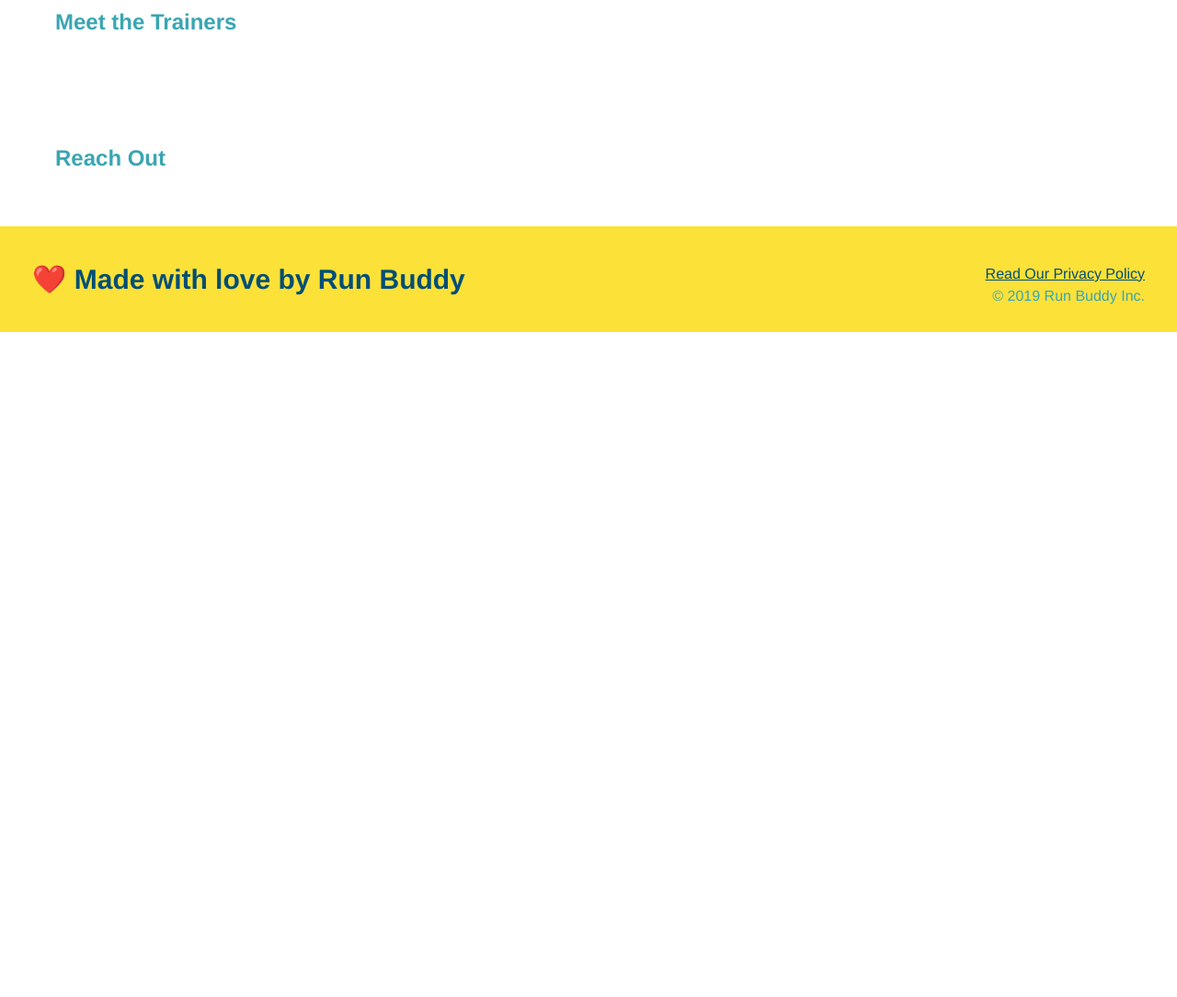
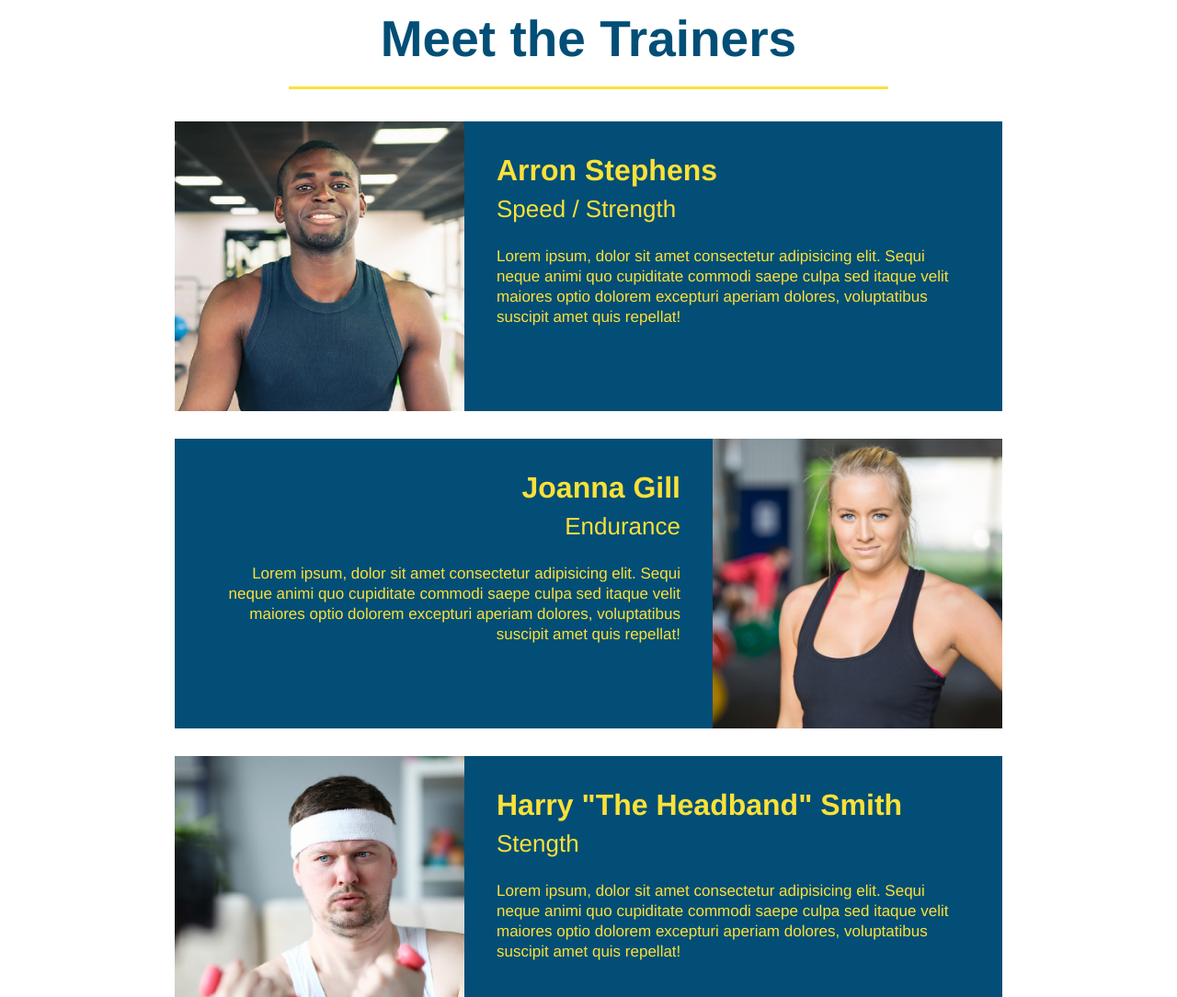
Before and after one commit to sweetfreak/run-buddy, a plain HTML site: page index.html in a window 1280 px wide. Shown: the part 2780-3864 px from the top of the page at 92% size. Before the commit the page ends 3141 px from the top, so only its background shows below. Drawn offline with Linux system fonts and the light colour scheme.

Commit message:
added trainer bios

```diff
--- a/assets/css/style.css
+++ b/assets/css/style.css
@@ -177,3 +177,50 @@ section {
 .steps span {
     font-size: 38px;
 }
+
+.trainers {
+    text-align: center;
+}
+
+.trainer {
+    width: 900px;
+    margin: 0 auto 30px auto;
+    background: #024e76;
+    color: #fce138;
+    overflow: auto;
+}
+
+.trainer img {
+width: 35%;
+float: left;
+}
+
+.trainer-bio {
+    padding: 35px;
+    float: left;
+    width: 65%;
+}
+
+.text-left {
+    text-align: left;
+}
+
+.text-right {
+    text-align: right;
+}
+
+.trainer-bio h3 {
+    font-size: 32px;
+    margin-bottom: 8px;
+}
+
+.trainer-bio h4 {
+    font-weight: lighter;
+    font-size: 26px;
+    margin-bottom: 25px;
+}
+
+.trainer-bio p {
+    font-size: 17px;
+    line-height: 1.3;
+}
--- a/index.html
+++ b/index.html
@@ -101,8 +101,43 @@
         </section>
 
         <!--Your Trainers-->
-        <section>
-           <h2>Meet the Trainers </h2>
+        <section id="your-trainers" class="trainers">
+            <h2 class="section-title primary-border">Meet the Trainers </h2>
+            <article class="trainer">
+                <img src="./assets/images/trainer-1.jpg" alt="Arron Stephens in his workout clothes, ready to pump iron" />
+                <div class="trainer-bio text-left">
+                    <h3>Arron Stephens</h3>
+                    <h4>Speed / Strength</h4>
+                    <p>
+                        Lorem ipsum, dolor sit amet consectetur adipisicing elit. Sequi neque animi quo cupiditate commodi saepe culpa sed
+                        itaque velit maiores optio dolorem excepturi aperiam dolores, voluptatibus suscipit amet quis repellat!
+                    </p>
+                </div>
+            </article>
+
+            <article class="trainer">
+                <div class="trainer-bio text-right">
+                    <h3>Joanna Gill</h3>
+                    <h4>Endurance</h4>
+                    <p>
+                        Lorem ipsum, dolor sit amet consectetur adipisicing elit. Sequi neque animi quo cupiditate commodi saepe culpa sed
+                        itaque velit maiores optio dolorem excepturi aperiam dolores, voluptatibus suscipit amet quis repellat!
+                    </p>
+                </div>
+                <img src="./assets/images/trainer-2.jpg"/>
+            </article>
+
+            <article class="trainer">
+                <img src="./assets/images/trainer-3.jpg"/>
+                <div class="trainer-bio text-left">
+                    <h3>Harry "The Headband" Smith</h3>
+                    <h4>Stength</h4>
+                    <p>
+                        Lorem ipsum, dolor sit amet consectetur adipisicing elit. Sequi neque animi quo cupiditate commodi saepe culpa sed
+                        itaque velit maiores optio dolorem excepturi aperiam dolores, voluptatibus suscipit amet quis repellat!
+                    </p>
+                </div>
+            </article>
         </section>
 
         <!--Reach Out-->
```
Also changed, not shown: assets/images/trainer-1.jpg (added), assets/images/trainer-2.jpg (added), assets/images/trainer-3.jpg (added).
